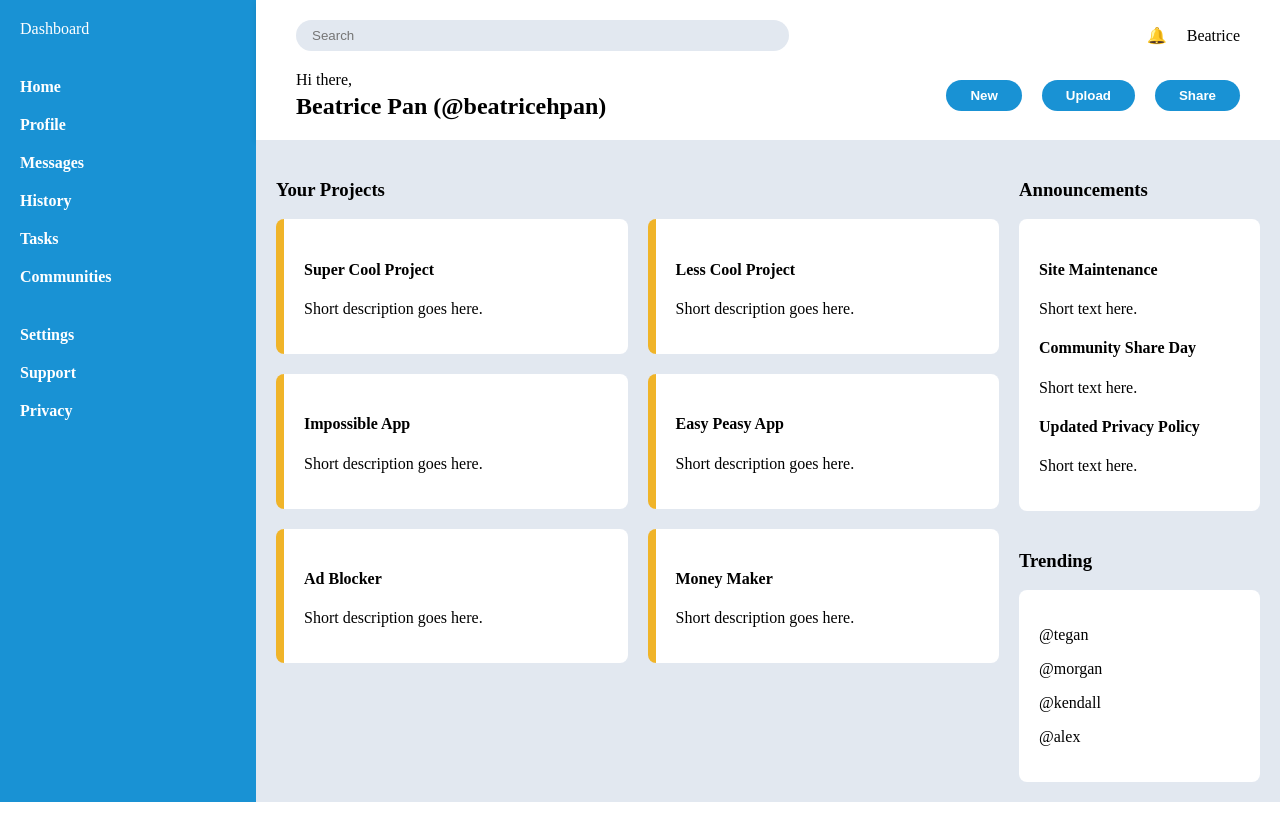
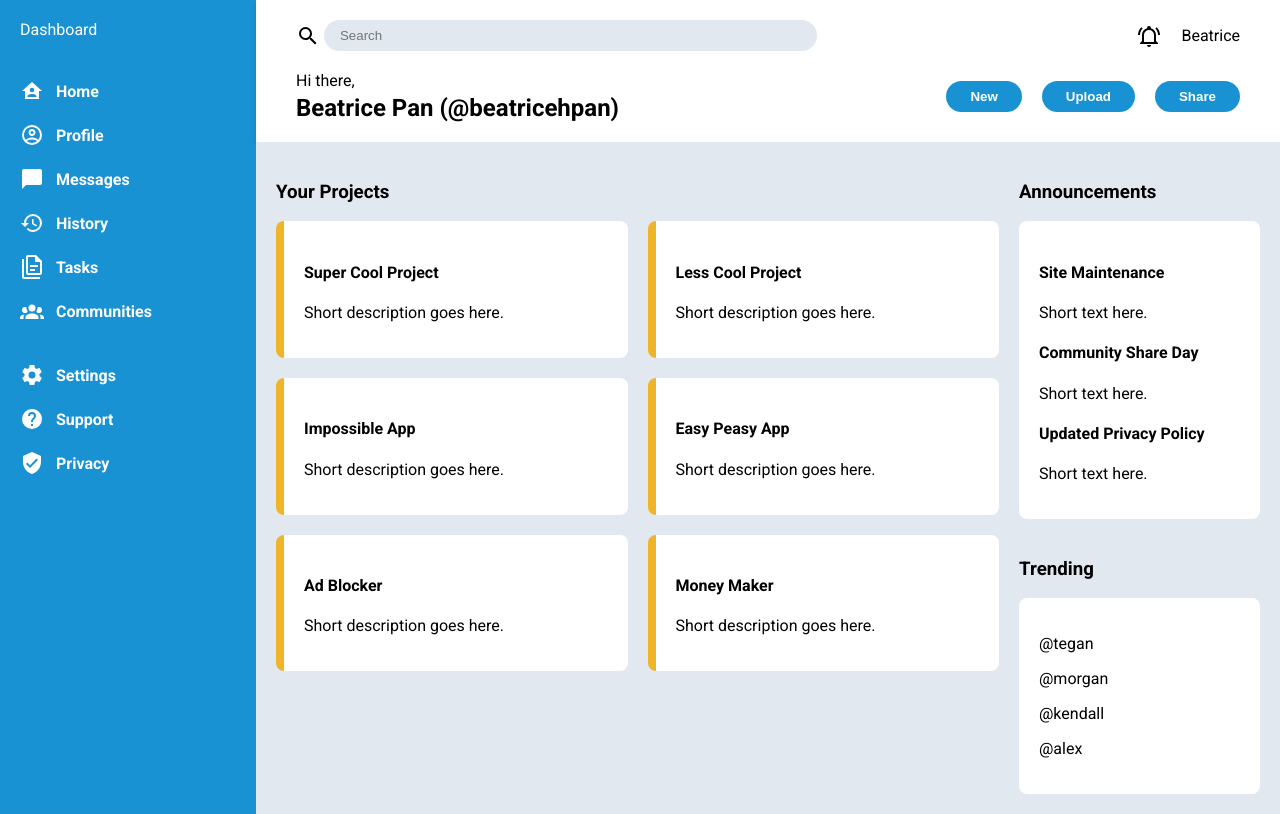
Before and after one commit to beatricehpan/admin-dashboard, a plain HTML site: page index.html in a window 1280 px wide. Drawn offline with Linux system fonts and the light colour scheme.

Commit message:
Add Roboto font and Material Design icon

```diff
--- a/index.html
+++ b/index.html
@@ -5,6 +5,9 @@
     <meta charset="UTF-8">
     <meta name="viewport" content="width=device-width, initial-scale=1.0">
     <title>Admin Dashboard</title>
+    <link rel="preconnect" href="https://fonts.googleapis.com">
+    <link rel="preconnect" href="https://fonts.gstatic.com" crossorigin>
+    <link href="https://fonts.googleapis.com/css2?family=Roboto:wght@400;700&display=swap" rel="stylesheet">
     <link rel="stylesheet" href="style.css">
 </head>
 
@@ -12,25 +15,26 @@
     <div class="sidebar">
         <div class="logo">Dashboard</div>
         <ul class="nav">
-            <li>Home</li>
-            <li>Profile</li>
-            <li>Messages</li>
-            <li>History</li>
-            <li>Tasks</li>
-            <li>Communities</li>
+            <li><img src="images/home.svg" alt=""> Home</li>
+            <li><img src="images/account.svg" alt=""> Profile</li>
+            <li><img src="images/message.svg" alt=""> Messages</li>
+            <li><img src="images/history.svg" alt=""> History</li>
+            <li><img src="images/file-document.svg" alt=""> Tasks</li>
+            <li><img src="images/account-group.svg" alt=""> Communities</li>
         </ul>
         <ul class="nav">
-            <li>Settings</li>
-            <li>Support</li>
-            <li>Privacy</li>
+            <li><img src="images/cog.svg" alt=""> Settings</li>
+            <li><img src="images/help-circle.svg" alt=""> Support</li>
+            <li><img src="images/shield.svg" alt=""> Privacy</li>
         </ul>
     </div>
     <div class="header">
         <div class="search">
+            <img src="images/magnify.svg" alt="">
             <input type="search" placeholder="Search">
         </div>
         <div class="user">
-            <span>🔔</span>
+            <img src="images/bell.svg" alt="">
             <span>Beatrice</span>
         </div>
         <div class="greeting">
--- a/style.css
+++ b/style.css
@@ -94,3 +94,9 @@ body {
   padding: 20px;
   border-radius: 8px;
 }
+
+body { font-family: 'Roboto', sans-serif; }
+
+img { width: 24px; height: 24px; vertical-align: middle; }
+.nav li { display: flex; align-items: center; gap: 12px; }
+.sidebar img { filter: invert(1); }
```
Also changed, not shown: images/account-group.svg (added), images/account.svg (added), images/bell.svg (added), images/cog.svg (added), images/file-document.svg (added), images/help-circle.svg (added), images/history.svg (added), images/home.svg (added), images/magnify.svg (added), images/message.svg (added), images/shield.svg (added).
